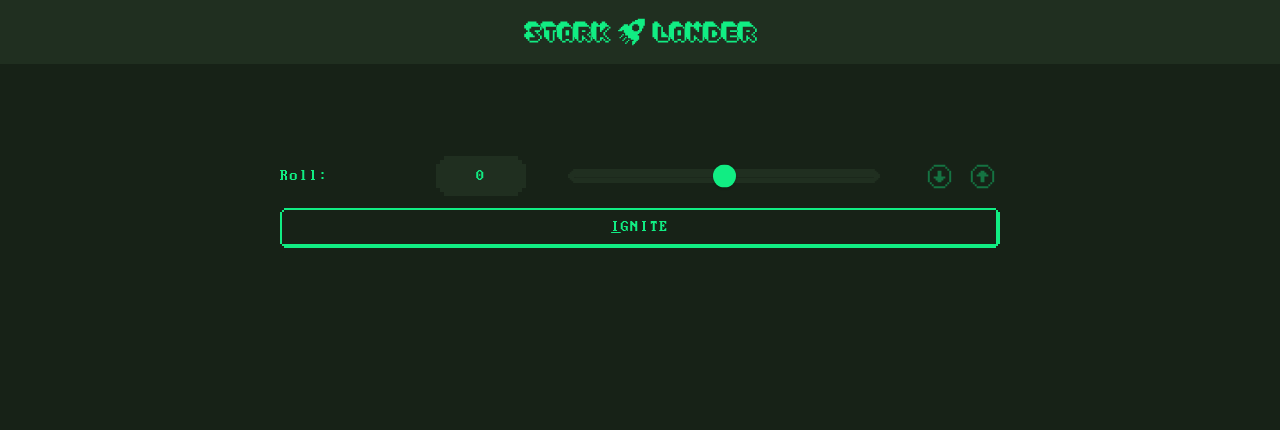
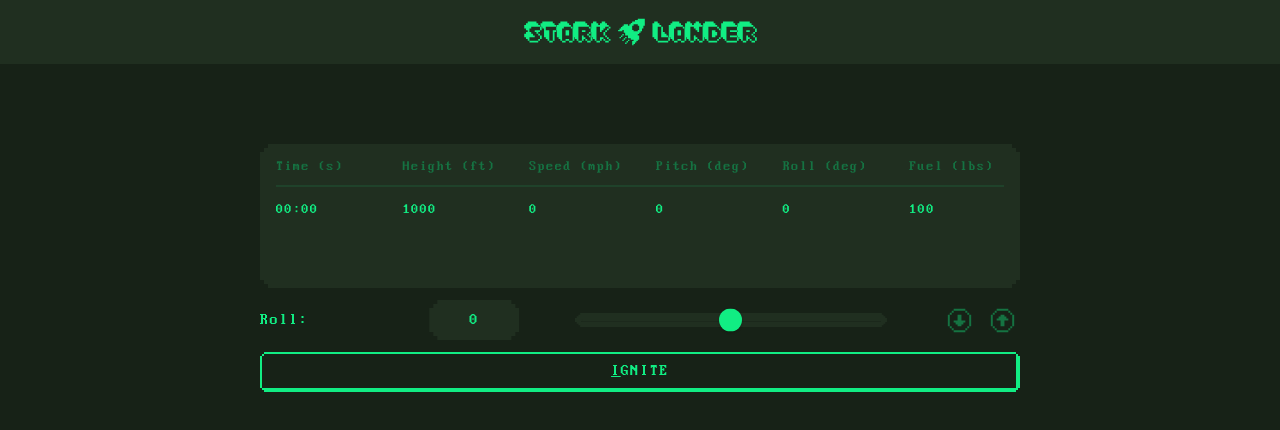
Before and after one commit to dojoengine/stark-lander, a React (Vite) app in the folder client/: page / in a window 1280 px wide. Shown: the top 430 px of the page. Built offline with nearby package versions, Linux system fonts and the light colour scheme.

Commit message:
add table

```diff
--- a/client/src/Body.tsx
+++ b/client/src/Body.tsx
@@ -1,10 +1,12 @@
 import Button from "./components/Button";
 import Slider from "./components/Slider";
+import Table from "./components/Table";
 
 function Body() {
 	return (
-		<div className=" max-w-[720px] flex-1">
+		<div className=" max-w-[760px] flex-1">
 			{/* this is where u put all the main components */}
+			<Table />
 			<Slider />
 			<Button w="full">Ignite</Button>
 		</div>
--- /dev/null
+++ b/client/src/components/Table.tsx
@@ -0,0 +1,75 @@
+import { Box, Card, Divider, HStack, VStack } from "@chakra-ui/react";
+
+function Title() {
+	return (
+		<HStack
+			color="neon.500"
+			align="center"
+			justify="space-evenly"
+			flex="1"
+			spacing="2rem"
+		>
+			<Box className="flex gap-2 w-[115px]">
+				<div>Time</div> <div>(s)</div>
+			</Box>
+			<Box className="flex gap-2 w-[115px]">
+				<div>Height</div> <div>(ft)</div>
+			</Box>
+			<Box className="flex gap-2 w-[115px]">
+				<div>Speed</div> <div>(mph)</div>
+			</Box>
+			<Box className="flex gap-2 w-[115px]">
+				<div>Pitch</div> <div>(deg)</div>
+			</Box>
+			<Box className="flex gap-2 w-[115px]">
+				<div>Roll</div> <div>(deg)</div>
+			</Box>
+			<Box className="flex gap-2 w-[115px]">
+				<div>Fuel</div> <div>(lbs)</div>
+			</Box>
+		</HStack>
+	);
+}
+
+type RowProps = {
+	time: string;
+	height: string;
+	speed: string;
+	pitch: string;
+	roll: string;
+	fuel: string;
+};
+
+function Row({ time, height, speed, pitch, roll, fuel }: RowProps) {
+	return (
+		<HStack
+			color="neon.400"
+			align="center"
+			justify="space-evenly"
+			flex="1"
+			spacing="2rem"
+			className="my-1"
+		>
+			<Box className="flex gap-2 w-[115px]">{time}</Box>
+			<Box className="flex gap-2 w-[115px]">{height}</Box>
+			<Box className="flex gap-2 w-[115px]">{speed}</Box>
+			<Box className="flex gap-2 w-[115px] relative">{pitch}</Box>
+			<Box className="flex gap-2 w-[115px]">{roll}</Box>
+			<Box className="flex gap-2 w-[115px]">{fuel}</Box>
+		</HStack>
+	);
+}
+
+function Table() {
+	return (
+		<Card className="h-36 py-3 px-4" variant="pixelated" fontSize="sm">
+			<VStack align="normal">
+				<Title />
+				<Divider />
+				<Row time="00:00" height="1000" speed="0" pitch="0" roll="0" fuel="100" />
+			</VStack>
+		</Card>
+	);
+}
+
+export default Table;
--- /dev/null
+++ b/client/src/theme/components/divider.tsx
@@ -0,0 +1,9 @@
+import { ComponentStyleConfig } from "@chakra-ui/react";
+
+export const Divider: ComponentStyleConfig = {
+	baseStyle: {
+		borderWidth: "2px",
+		borderColor: "neon.600",
+		opacity: "1",
+	},
+};
--- a/client/src/theme/components/index.ts
+++ b/client/src/theme/components/index.ts
@@ -3,3 +3,4 @@ export * from "./card";
 export * from "./container";
 export * from "./slider";
 export * from "./input";
+export * from "./divider";
```
Also changed, not shown: client/src/theme/styles.ts (+0 -15 lines).
